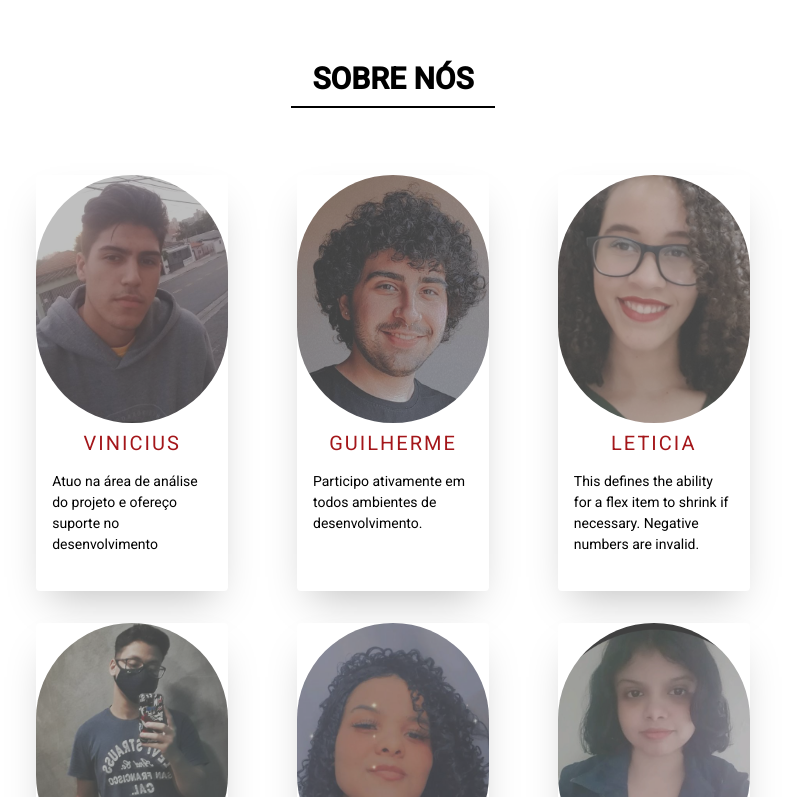
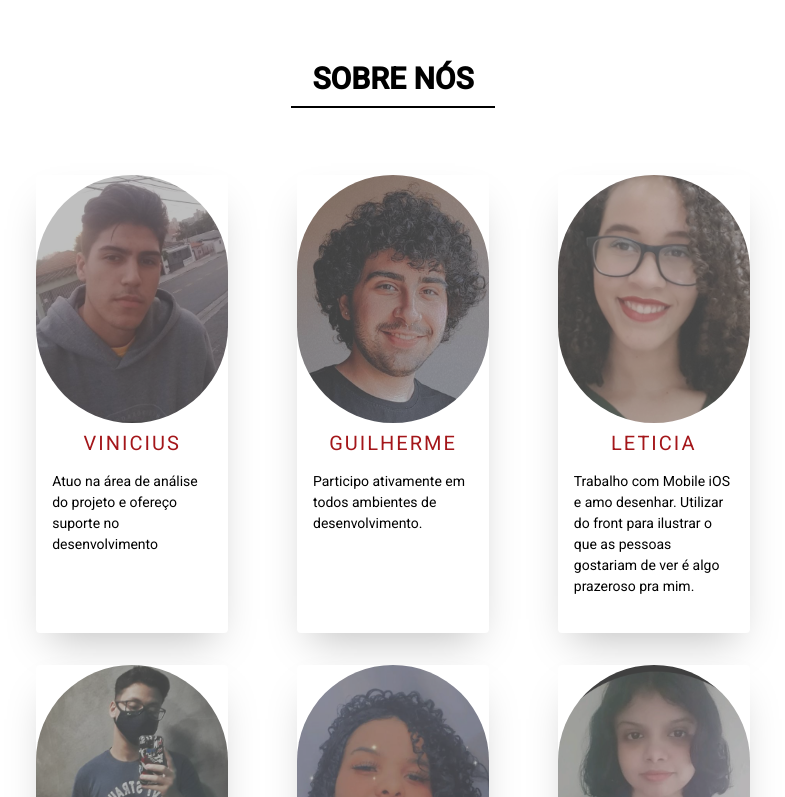
Before and after one commit to gcomartins/ProjetoGrupo4, a website: page Site/api-site/public/index.html in a window 1280 px wide. Shown: the part 2259-3056 px from the top of the page, without its empty margins (247-1032 px from the left). Drawn offline with nearby package versions, Linux system fonts and the light colour scheme.

Commit message:
texto de descrição: Letícia

```diff
--- a/Site/api-site/public/index.html
+++ b/Site/api-site/public/index.html
@@ -61,6 +61,7 @@
                  finalidade de ajudar os técnicos de infra a identificar os problemas de hardware para conceder sempre um
                  sistema em perfeito funcionamento para seus clientes"
             </div>
+            <button>Saiba Mais</button>
         </div>
 
         <img src="../public/assets/Imgs/Shopaholics - Sitting On The Floor.png" alt="">
@@ -119,8 +120,9 @@
                     <div class="card__image card__image--record"></div>
                     <div class="card__title">Leticia</div>
                     <div class="card__content">
-                        <p class="card__text">This defines the ability for a flex item to shrink if necessary. Negative
-                            numbers are invalid.</p>
+                        <p class="card__text">Trabalho com Mobile iOS e amo desenhar. Utilizar do front para ilustrar o que as pessoas gostariam
+                             de ver é algo prazeroso pra mim.
+                        </p>
 
                     </div>
                 </div>
```
